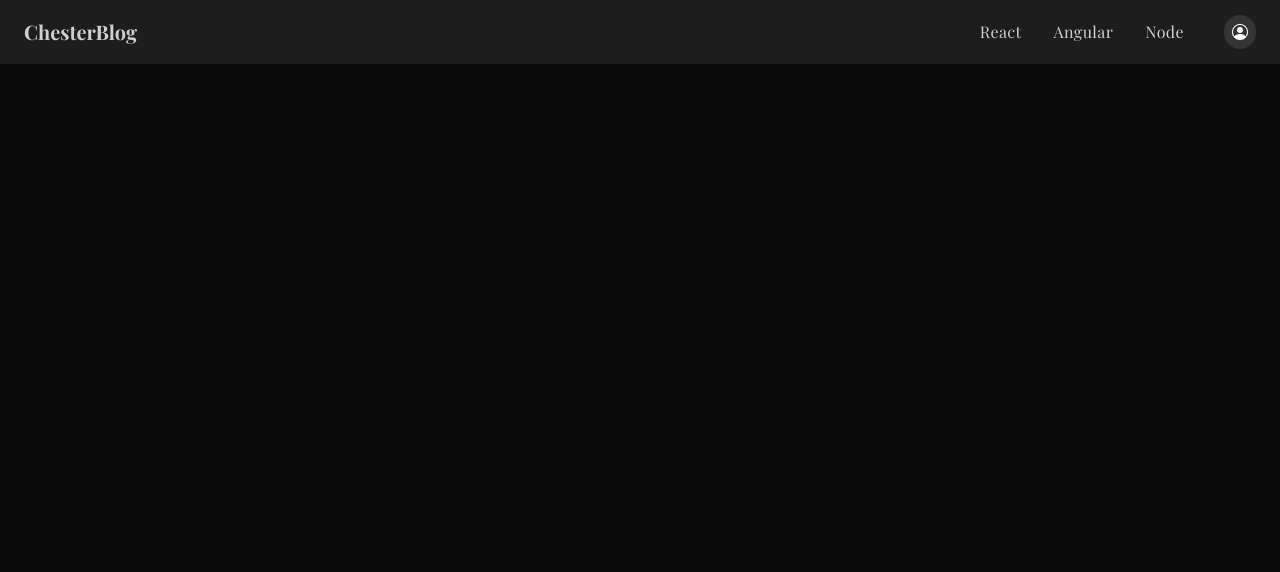
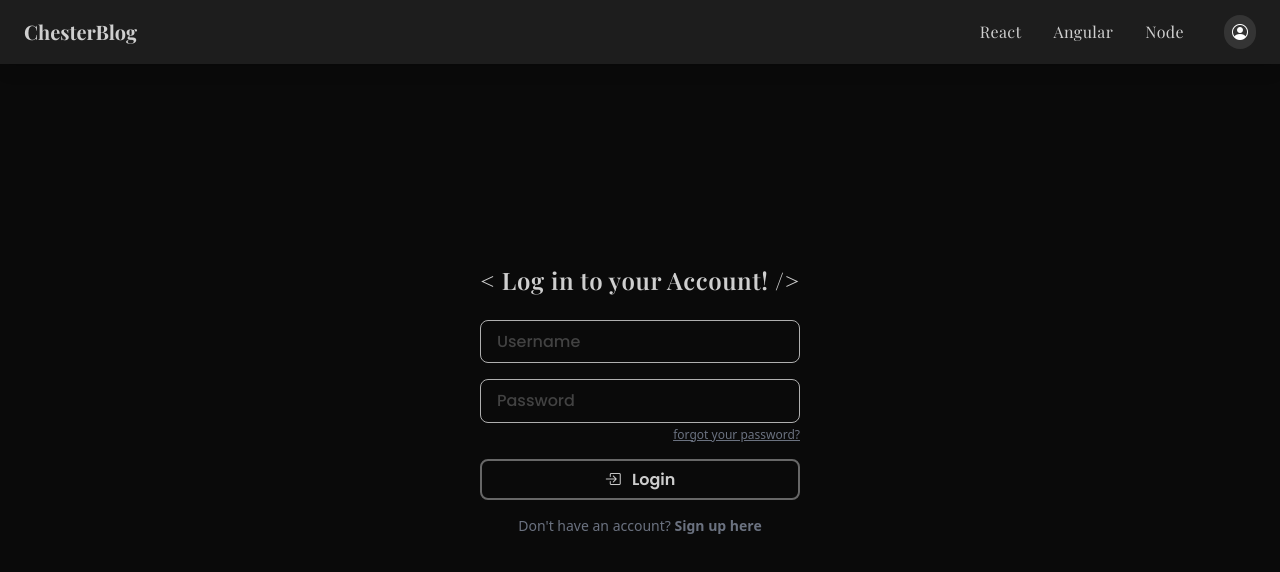
Before and after one commit to andrea-lattanzio/blog-app-fe, an Angular app: page /login in a window 1280 px wide. Shown: the top 572 px of the page. Built offline with nearby package versions, Linux system fonts and the light colour scheme; a web font is replaced by a local one.

Commit message:
feat(login-form): add login for component and layout, (actual auth logic still missing)

```diff
--- a/src/app/pages/login/login.component.html
+++ b/src/app/pages/login/login.component.html
@@ -1 +1,38 @@
-<p>login works!</p>
+<!-- login.component.html -->
+<div class="flex items-center justify-center h-screen w-full">
+  <div class="p-8 w-96">
+    <h2
+      class="text-center text-2xl font-semibold font-playfair tracking-wide mb-6"
+    >
+      &lt; Log in to your Account! /&gt;
+    </h2>
+    <form>
+      <div class="mb-4">
+        <input id="username" type="text" class="input" placeholder="Username" />
+      </div>
+      <div class="mb-4">
+        <input
+          id="password"
+          type="password"
+          class="input mb-1"
+          placeholder="Password"
+        />
+        <div class="w-full flex justify-end text-xs underline text-gray-500">
+          <a href="">forgot your password?</a>
+        </div>
+      </div>
+      <app-button
+        [inputs]="buttonInputs"
+        (onClick)="handleLogin()"
+      ></app-button>
+    </form>
+    <div class="mt-4 text-center">
+      <p class="text-sm text-gray-500">
+        <span>Don't have an account? </span>
+        <a (click)="navigate('register')" class="link font-semibold"
+          >Sign up here</a
+        >
+      </p>
+    </div>
+  </div>
+</div>
--- a/src/app/pages/login/login.component.ts
+++ b/src/app/pages/login/login.component.ts
@@ -1,12 +1,28 @@
-import { Component } from '@angular/core';
+import { Component, inject } from '@angular/core';
+import { ButtonComponent, ButtonInput } from '../../components/button/button.component';
+import { Router } from '@angular/router';
 
 @Component({
   selector: 'app-login',
   standalone: true,
-  imports: [],
+  imports: [ButtonComponent],
   templateUrl: './login.component.html',
-  styleUrl: './login.component.scss'
+  styleUrl: './login.component.scss',
 })
 export class LoginComponent {
+  private readonly router = inject(Router);
+  buttonInputs: ButtonInput = {
+    type: 'submit',
+    icon: 'bi bi-box-arrow-in-right',
+    text: 'Login',
+    styles: 'w-full font-semibold font-poppins',
+  }
 
+  handleLogin(): void {
+    console.log('sas');
+  }
+
+  navigate(route: string): void {
+    this.router.navigate([route]);
+  }
 }
```
